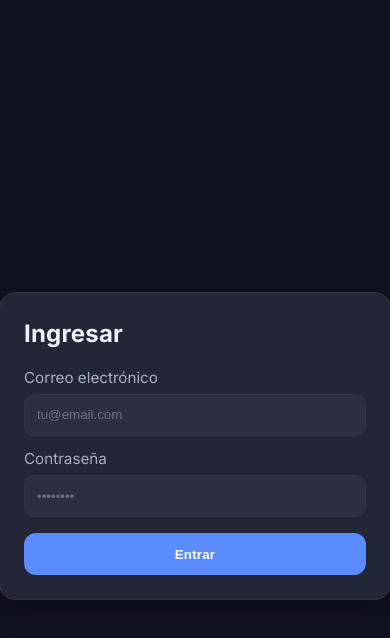
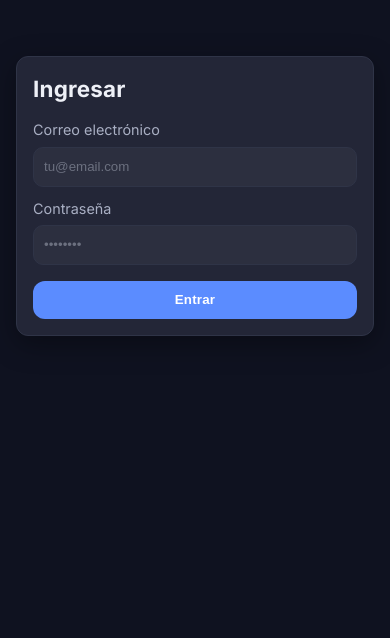
Before and after one commit to jlpereyra22/BlackList, a React (Vite) app in the folder veraz-interno/: page / in a window 390 px wide. Shown: the top 638 px of the page. Built offline with nearby package versions, Linux system fonts and the light colour scheme; no server answers.

Commit message:
ultimas modificaciones al css del login, como margin, padding

```diff
--- /dev/null
+++ b/package.json
@@ -0,0 +1,6 @@
+{
+  "dependencies": {
+    "firebase": "^12.2.1",
+    "react-router-dom": "^7.8.2"
+  }
+}
--- a/veraz-interno/src/firebase.js
+++ b/veraz-interno/src/firebase.js
@@ -1,16 +1,7 @@
 import { initializeApp } from "firebase/app";
 import { getAuth } from "firebase/auth";
 import { getAnalytics, isSupported } from "firebase/analytics";
-console.log("[ENV KEYS]", Object.keys(import.meta.env).filter(k => k.includes("VITE_FIREBASE")));
-console.log("[ENV VALS]", {
-  API_KEY: import.meta.env.VITE_FIREBASE_API_KEY,
-  AUTH_DOMAIN: import.meta.env.VITE_FIREBASE_AUTH_DOMAIN,
-  PROJECT_ID: import.meta.env.VITE_FIREBASE_PROJECT_ID,
-  STORAGE_BUCKET: import.meta.env.VITE_FIREBASE_STORAGE_BUCKET,
-  SENDER_ID: import.meta.env.VITE_FIREBASE_MESSAGING_SENDER_ID,
-  APP_ID: import.meta.env.VITE_FIREBASE_APP_ID,
-  MEASUREMENT_ID: import.meta.env.VITE_FIREBASE_MEASUREMENT_ID,
-});
+
 
 
 const firebaseConfig = {
--- a/veraz-interno/src/style/LoginPage.css
+++ b/veraz-interno/src/style/LoginPage.css
@@ -14,13 +14,13 @@
 /* Layout general */
 .login__page {
   min-height: 100dvh;
-  display: grid;
-  place-items: center;
+  display: flex;
+  justify-content: center;
   background: var(--app-bg, var(--bg));
-  padding: 24px;
+  padding: 32px 16px;
+  box-sizing: border-box;
 }
 
-/* Card */
 .login__card {
   width: 100%;
   max-width: 380px;
@@ -30,7 +30,9 @@
   border-radius: 16px;
   padding: 24px;
   box-shadow: 0 8px 28px rgba(0, 0, 0, 0.35);
+  margin: 0 auto;            /* 🔥 centrado y aire lateral garantizado */
 }
+
 
 .login__title {
   margin: 0 0 16px;
@@ -103,7 +105,52 @@
   cursor: not-allowed;
 }
 
-/* Responsive pequeñas mejoras */
-@media (max-width: 380px) {
-  .login__card { padding: 20px; }
+/* ===== Responsive (login con aire lateral y comportamiento híbrido) ===== */
+
+/* Base: garantizamos aire lateral y usamos flex para controlar alineación */
+.login__page {
+  /* estos pueden estar ya definidos arriba, los repito por claridad */
+  display: flex;
+  justify-content: center;
+  box-sizing: border-box;
+  padding: 32px 16px;            /* aire vertical y 16px fijos a los costados */
 }
+
+/* Desktop / tablet ≥ 768px: centrado vertical elegante */
+@media (min-width: 768px) {
+  .login__page {
+    align-items: center;
+    padding: 48px 24px;          /* un poco más de respiración */
+  }
+}
+
+/* ≤ 1024px (reduce sutilmente el card) */
+@media (max-width: 1024px) {
+  .login__card { padding: 22px; border-radius: 14px; }
+}
+
+/* ≤ 768px (tablet y down): card algo más ancho y arriba con margen */
+@media (max-width: 768px) {
+  .login__page {
+    align-items: flex-start;      /* 🔥 en mobile/tablet arranca arriba */
+    padding: 64px 16px 28px;      /* margen superior cómodo + aire lateral fijo */
+  }
+  .login__card { max-width: 420px; padding: 20px; }
+  .login__title { font-size: 1.4rem; }
+  .login__btn { height: 40px; }
+}
+
+/* ≤ 480px (mobile): ocupa ancho total, sin pegarse a los bordes */
+@media (max-width: 480px) {
+  .login__page { padding: 56px 16px 20px; } /* mantiene 16px laterales */
+  .login__card { max-width: 100%; padding: 16px; border-radius: 12px; }
+  .login__label { font-size: 0.9rem; }
+  .login__input { height: 38px; padding: 0 10px; }
+  .login__btn { height: 38px; }
+}
+
+/* ≤ 360px (mobile chico): no toques los lados; solo compactá el card */
+@media (max-width: 360px) {
+  .login__page { padding: 48px 16px 16px; } /* laterales siguen en 16px */
+  .login__card { padding: 14px; }
+}
```
Also changed, not shown: 2 other files (tests, documents, lock files or other folders).
